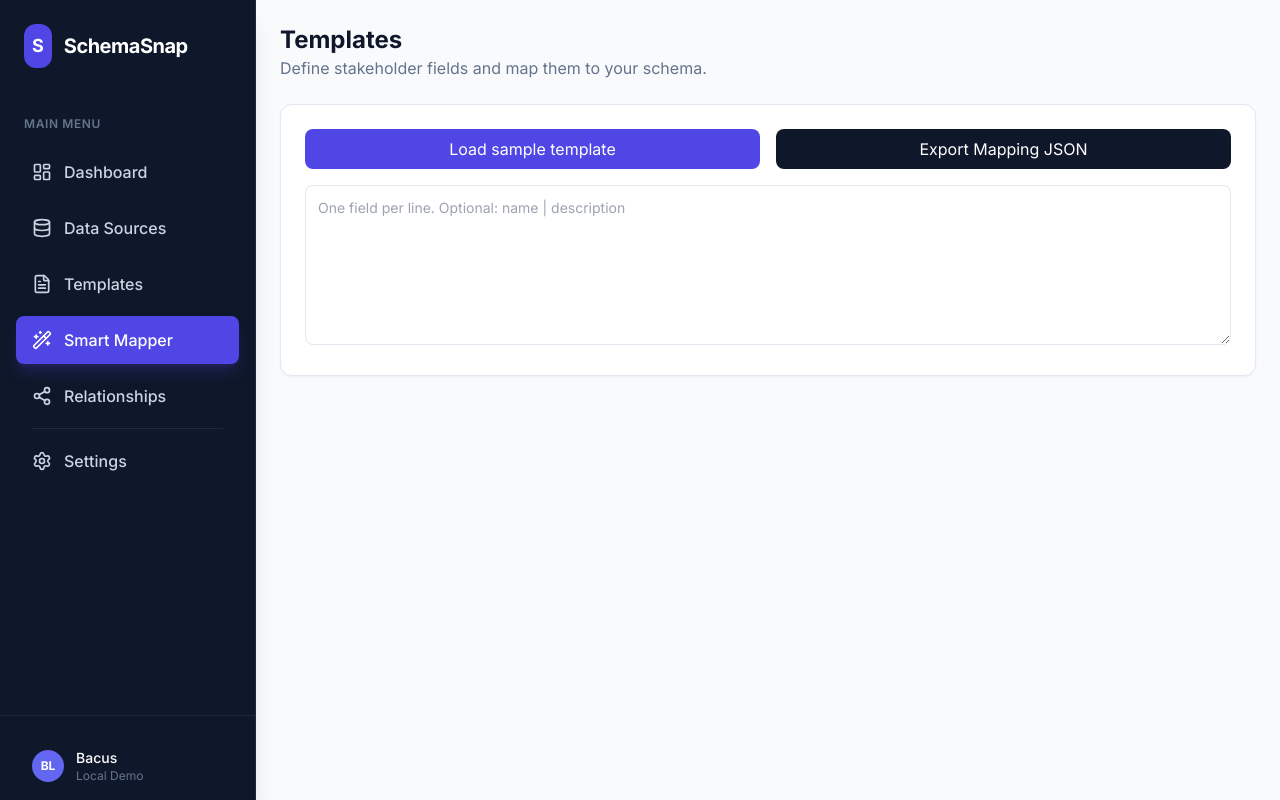
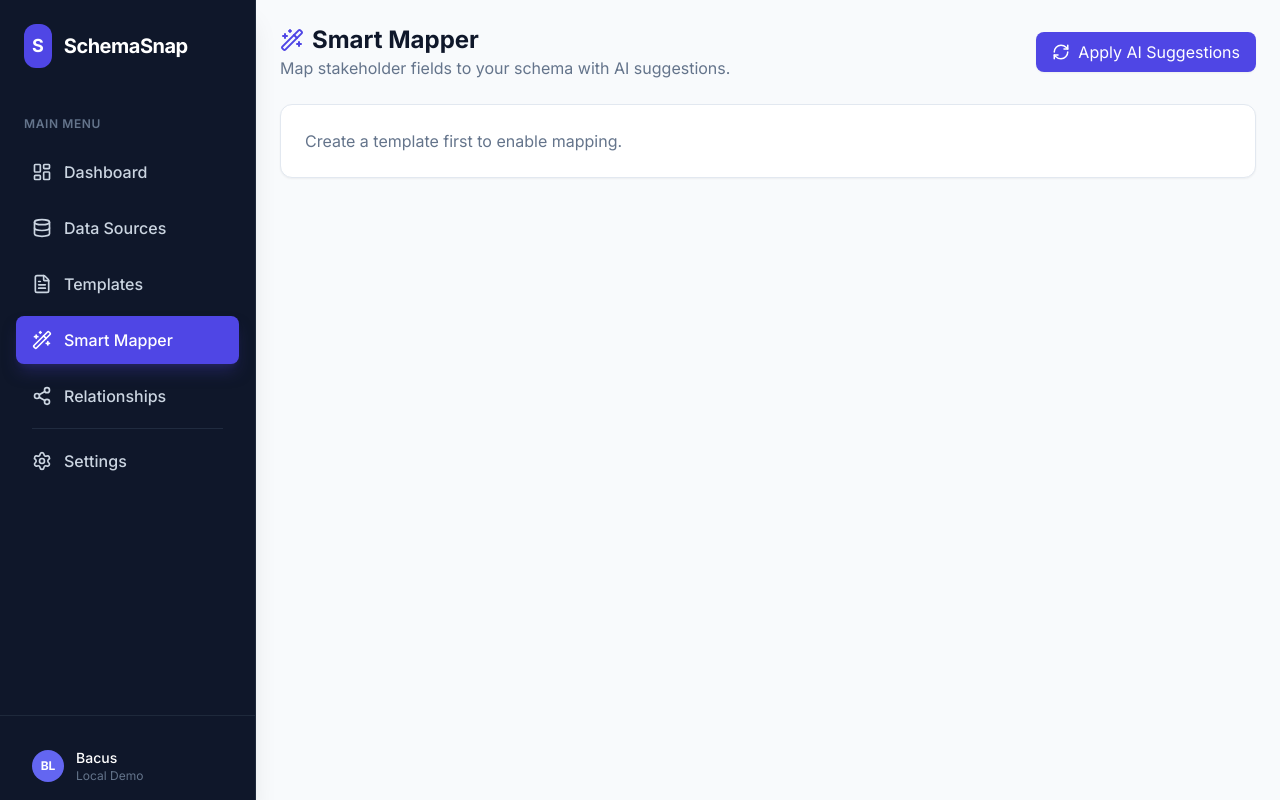
Before and after one commit to skankhunt44/schema-snap-gemini, a React (Vite) app in the folder apps/web/: page /map in a window 1280 px wide. Built offline with nearby package versions, Linux system fonts and the light colour scheme.

Commit message:
Add Smart Mapper page aligned to autoreport layout

```diff
--- a/apps/web/src/App.tsx
+++ b/apps/web/src/App.tsx
@@ -6,6 +6,7 @@ import Sidebar from './components/Sidebar';
 import Dashboard from './pages/Dashboard';
 import DataSources from './pages/DataSources';
 import Templates from './pages/Templates';
+import SmartMapper from './pages/SmartMapper';
 import Relationships from './pages/Relationships';
 import Settings from './pages/Settings';
 
@@ -200,6 +201,16 @@ export default function App() {
 
   const mappedCount = Object.values(mappingSelections).filter(Boolean).length;
 
+  const applySuggestions = () => {
+    setMappingSelections(prev => {
+      const next: Record<string, string | null> = { ...prev };
+      templateFields.forEach(field => {
+        next[field.id] = suggestionMap[field.id]?.sourceId ?? null;
+      });
+      return next;
+    });
+  };
+
   return (
     <Router>
       <div className="flex min-h-screen bg-slate-50">
@@ -255,21 +266,18 @@ export default function App() {
             <Route
               path="/map"
               element={
-                <Templates
-                  templateText={templateText}
+                <SmartMapper
                   templateFields={templateFields}
                   sourceFields={sourceFields}
                   mappingSelections={mappingSelections}
                   suggestionMap={suggestionMap}
-                  onTemplateChange={setTemplateText}
                   onMappingChange={(fieldId, sourceId) =>
                     setMappingSelections(prev => ({
                       ...prev,
                       [fieldId]: sourceId
                     }))
                   }
-                  onExport={exportTemplateMappings}
-                  onLoadSample={loadSampleTemplate}
+                  onApplySuggestions={applySuggestions}
                 />
               }
             />
--- /dev/null
+++ b/apps/web/src/pages/SmartMapper.tsx
@@ -0,0 +1,92 @@
+import React from 'react';
+import { Wand2, RefreshCw, CheckCircle2 } from 'lucide-react';
+import { TemplateField } from '../types';
+
+type SourceField = { id: string; table: string; column: string; dataType: string };
+
+type Props = {
+  templateFields: TemplateField[];
+  sourceFields: SourceField[];
+  mappingSelections: Record<string, string | null>;
+  suggestionMap: Record<string, { sourceId: string | null; confidence: number; rationale: string }>;
+  onMappingChange: (fieldId: string, sourceId: string | null) => void;
+  onApplySuggestions: () => void;
+};
+
+const SmartMapper: React.FC<Props> = ({
+  templateFields,
+  sourceFields,
+  mappingSelections,
+  suggestionMap,
+  onMappingChange,
+  onApplySuggestions
+}) => {
+  return (
+    <div className="p-6">
+      <div className="flex flex-col md:flex-row md:items-center md:justify-between gap-4 mb-6">
+        <div>
+          <h1 className="text-2xl font-bold text-slate-900 flex items-center gap-2">
+            <Wand2 className="text-indigo-600" /> Smart Mapper
+          </h1>
+          <p className="text-slate-500">Map stakeholder fields to your schema with AI suggestions.</p>
+        </div>
+        <button
+          onClick={onApplySuggestions}
+          className="flex items-center gap-2 px-4 py-2 bg-indigo-600 hover:bg-indigo-700 text-white rounded-lg shadow-sm"
+          disabled={!templateFields.length}
+        >
+          <RefreshCw size={18} /> Apply AI Suggestions
+        </button>
+      </div>
+
+      {templateFields.length === 0 ? (
+        <div className="bg-white p-6 rounded-xl border border-slate-200 shadow-sm text-slate-500">
+          Create a template first to enable mapping.
+        </div>
+      ) : (
+        <div className="bg-white rounded-xl border border-slate-200 shadow-sm overflow-hidden">
+          <div className="grid grid-cols-5 gap-4 px-6 py-3 bg-slate-50 text-xs uppercase tracking-wide text-slate-500">
+            <div className="col-span-2">Template Field</div>
+            <div className="col-span-2">Mapped Source</div>
+            <div>Confidence</div>
+          </div>
+
+          <div className="divide-y divide-slate-200">
+            {templateFields.map((field) => {
+              const suggestion = suggestionMap[field.id];
+              return (
+                <div key={field.id} className="grid grid-cols-5 gap-4 px-6 py-4">
+                  <div className="col-span-2">
+                    <p className="font-medium text-slate-900">{field.name}</p>
+                    {field.description && <p className="text-xs text-slate-500">{field.description}</p>}
+                  </div>
+                  <div className="col-span-2">
+                    <select
+                      className="w-full border border-slate-200 rounded-lg px-3 py-2"
+                      value={mappingSelections[field.id] ?? ''}
+                      onChange={(e) => onMappingChange(field.id, e.target.value || null)}
+                    >
+                      <option value="">— Not mapped —</option>
+                      {sourceFields.map((source) => (
+                        <option key={source.id} value={source.id}>
+                          {source.table}.{source.column} ({source.dataType})
+                        </option>
+                      ))}
+                    </select>
+                    <p className="text-xs text-slate-400 mt-1">Suggested: {suggestion?.sourceId ?? '—'}</p>
+                  </div>
+                  <div className="flex items-center gap-2 text-sm text-slate-600">
+                    <CheckCircle2 className="text-emerald-500" size={16} />
+                    {suggestion?.confidence ?? 0}
+                  </div>
+                </div>
+              );
+            })}
+          </div>
+        </div>
+      )}
+    </div>
+  );
+};
+
+export default SmartMapper;
```
